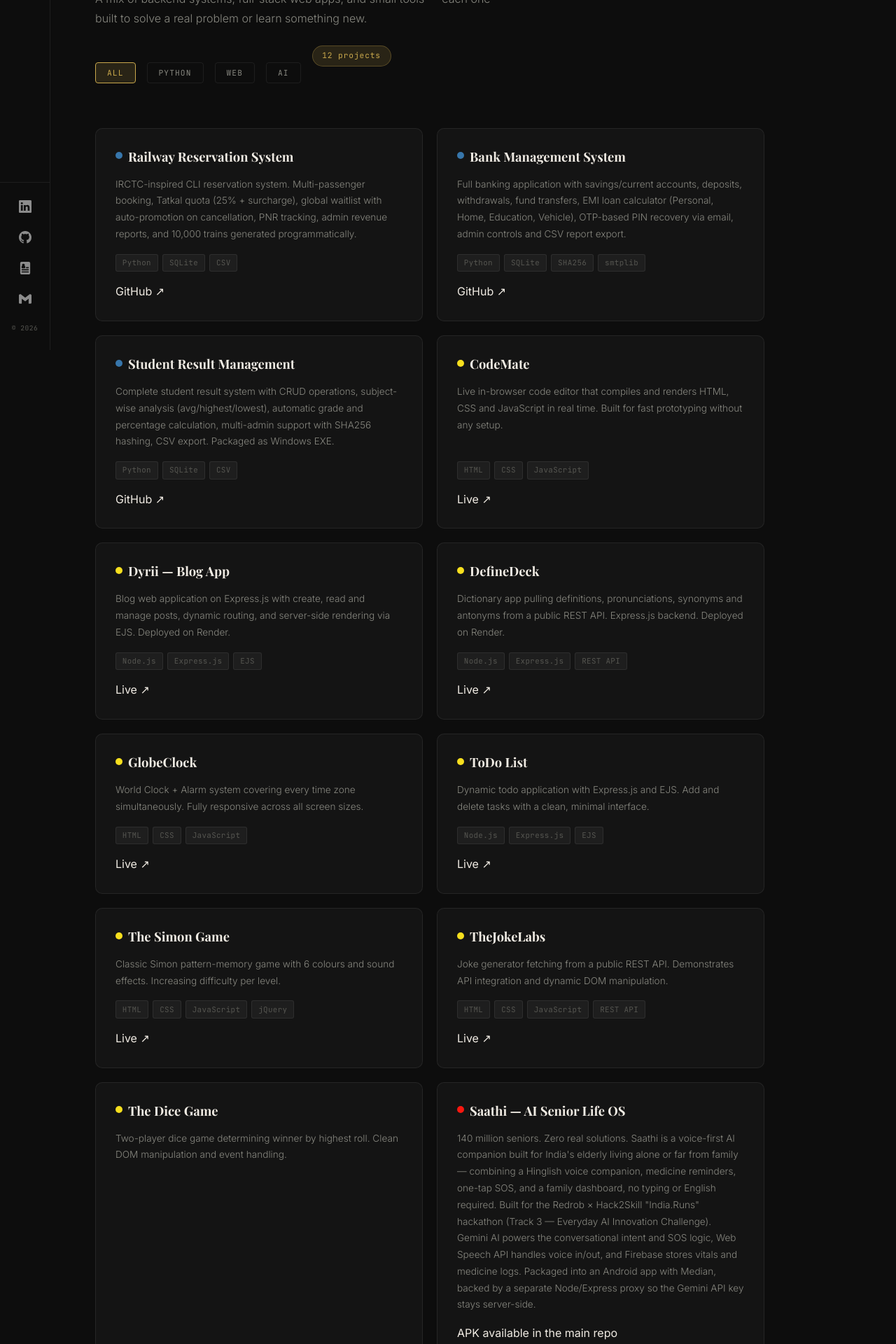
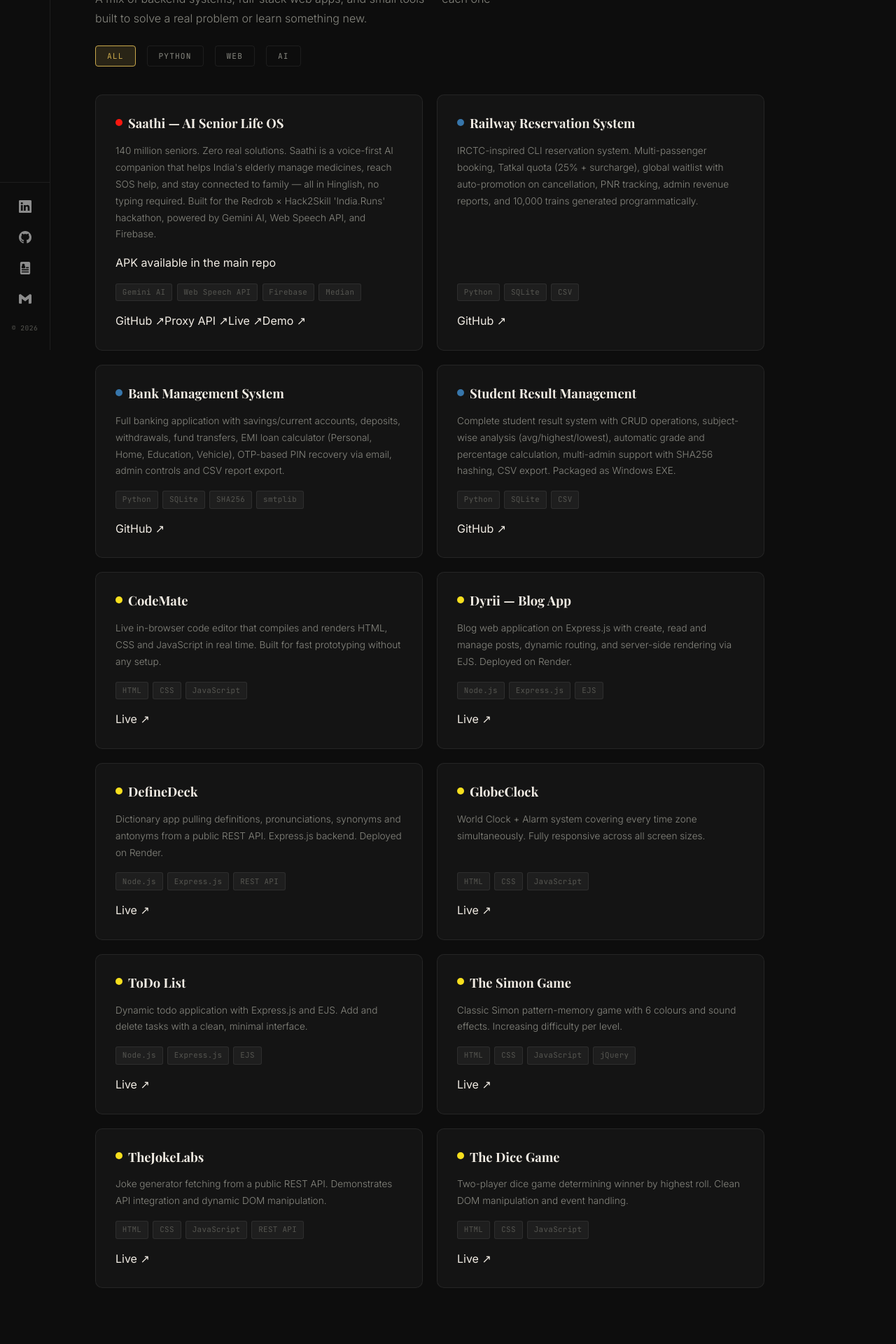
Before and after one commit to pawan2611/Portfolio, a React (Create React App) app: page /projects in a window 1280 px wide. Shown: the part 300-2220 px from the top of the page at 70% size. Built offline with nearby package versions, Linux system fonts and the light colour scheme; a web font is replaced by a local one.

Commit message:
Fixed the project appear order and the description length

```diff
--- a/src/pages/Projects.jsx
+++ b/src/pages/Projects.jsx
@@ -5,7 +5,7 @@ const aiProjects = [
     title: 'Saathi — AI Senior Life OS',
     techs: ['Gemini AI', 'Web Speech API', 'Firebase', 'Median'],
     category: 'ai',
-    desc: '140 million seniors. Zero real solutions. Saathi is a voice-first AI companion built for India\'s elderly living alone or far from family — combining a Hinglish voice companion, medicine reminders, one-tap SOS, and a family dashboard, no typing or English required. Built for the Redrob × Hack2Skill "India.Runs" hackathon (Track 3 — Everyday AI Innovation Challenge). Gemini AI powers the conversational intent and SOS logic, Web Speech API handles voice in/out, and Firebase stores vitals and medicine logs. Packaged into an Android app with Median, backed by a separate Node/Express proxy so the Gemini API key stays server-side.',
+    desc: "140 million seniors. Zero real solutions. Saathi is a voice-first AI companion that helps India's elderly manage medicines, reach SOS help, and stay connected to family — all in Hinglish, no typing required. Built for the Redrob × Hack2Skill 'India.Runs' hackathon, powered by Gemini AI, Web Speech API, and Firebase.",
     github: 'https://github.com/pawan2611/SAATHI',
     proxy: 'https://github.com/pawan2611/Saathi-Proxy',
     live: 'https://pawan2611.github.io/SAATHI/',
@@ -97,7 +97,7 @@ const webProjects = [
   },
 ];
 
-const all = [...pythonProjects, ...webProjects, ...aiProjects];
+const all = [...aiProjects, ...pythonProjects, ...webProjects];
 const FILTERS = ['All', 'Python', 'Web', 'AI'];
 
 function ProjectCard({ project }) {
@@ -184,11 +184,11 @@ function Projects() {
             {f}
           </button>
         ))}
-        {
+        {/* {
         <span className="project-count-badge">
           {visible.length} project{visible.length !== 1 ? 's' : ''}
         </span>
-        }
+        } */}
       </div>
 
       <div className="project-grid">
```
